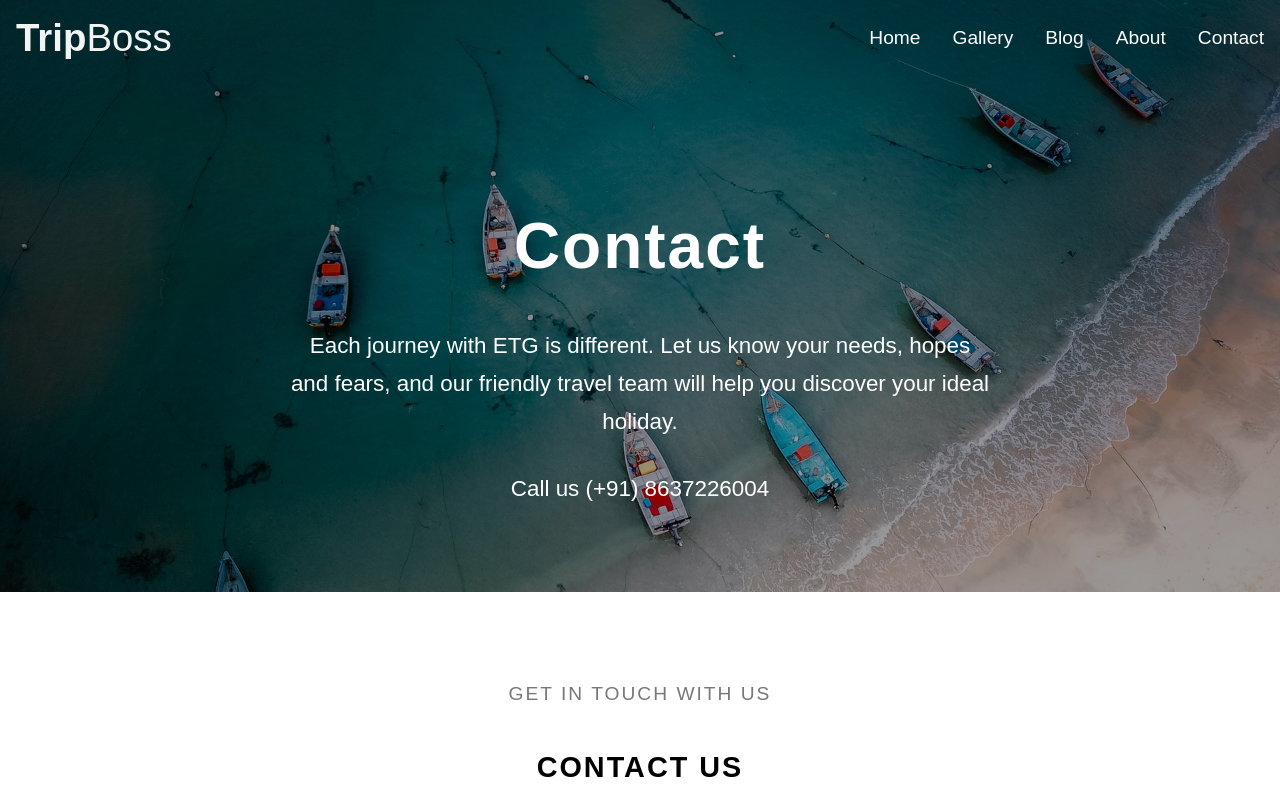
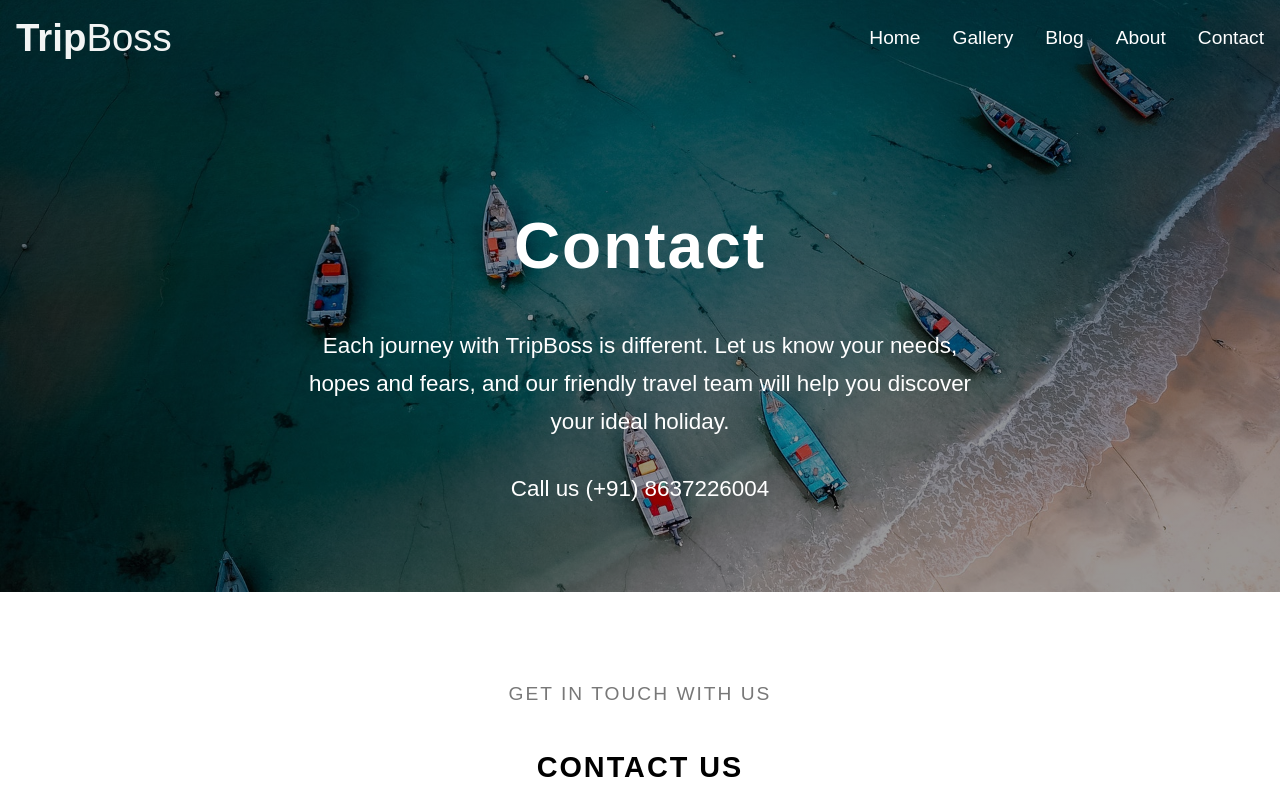
Before and after one commit to soumya1925/travel, a plain HTML site: page contact.html in a window 1280 px wide. Shown: the top 800 px of the page. Drawn offline with Linux system fonts and the light colour scheme; a web font is replaced by a local one.

Commit message:
Update contact.html

```diff
--- a/contact.html
+++ b/contact.html
@@ -59,7 +59,7 @@
             <div class = "container">
                 <div class = "header-title">
                     <h1>Contact</h1>
-                    <p>Each journey with ETG is different. Let us know your needs, hopes and fears, and our friendly travel team will help you discover your ideal holiday.</p>
+                    <p>Each journey with TripBoss is different. Let us know your needs, hopes and fears, and our friendly travel team will help you discover your ideal holiday.</p>
                     <p>Call us (+91) 8637226004</p>
                 </div>
             </div>
```
